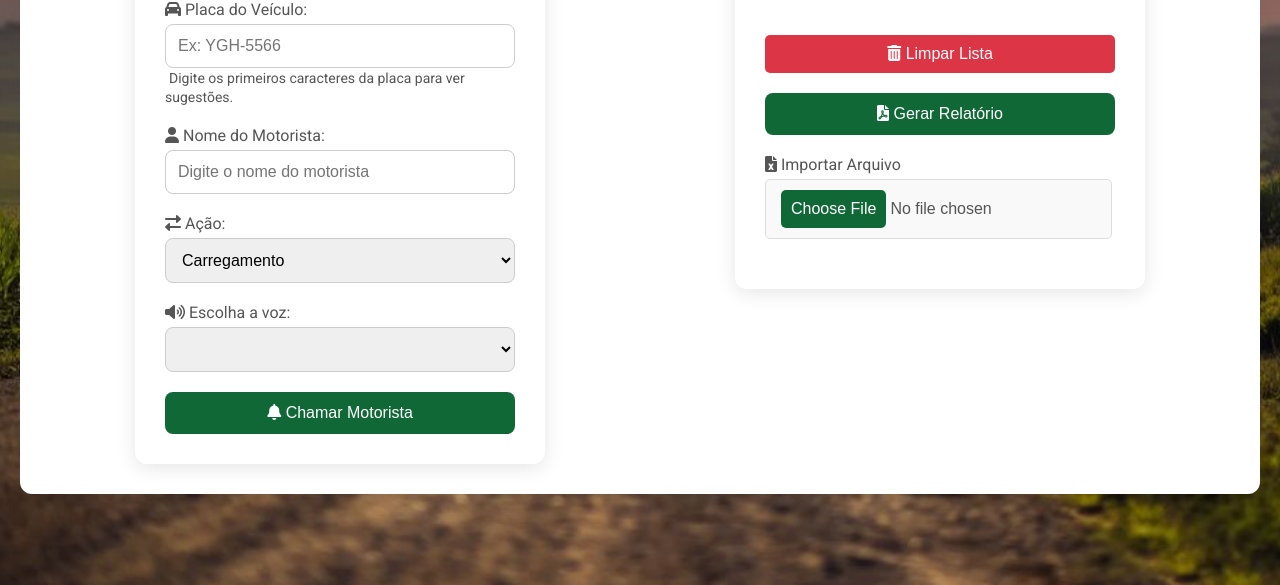
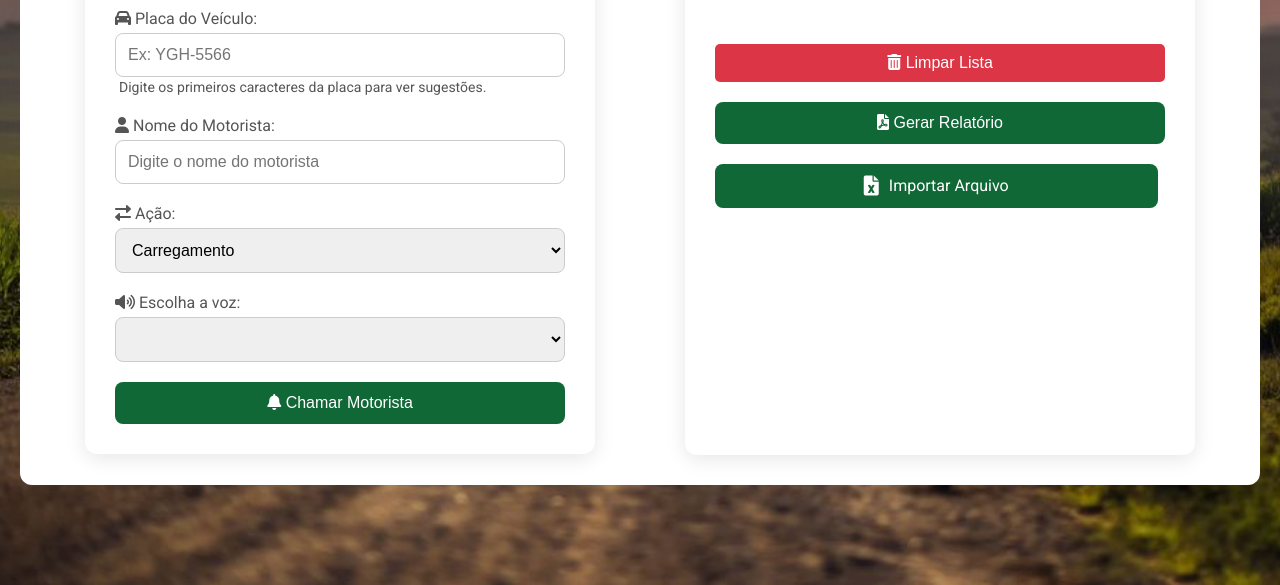
Before and after one commit to brusiqueira9/chamada_motorista, a plain HTML site: page index.html in a window 1280 px wide. Shown: the part 215-800 px from the top of the page. Drawn offline with nearby package versions, Linux system fonts and the light colour scheme.

Commit message:
Update styles.css
Ajuste estilo botões e containers

```diff
--- a/styles.css
+++ b/styles.css
@@ -48,12 +48,23 @@ body {
     text-align: center; /* Centraliza o texto */
 }
 
-.container, .list-container {
+.container {
     background-color: #ffffff;
     padding: 30px;
     border-radius: 12px;
     box-shadow: 0 4px 20px rgba(0, 0, 0, 0.1);
-    width: 350px;
+    width: 450px;
+    margin: 10px;
+    transition: transform 0.2s;
+}
+
+.list-container {
+    background-color: #ffffff;
+    padding: 30px;
+    border-radius: 12px;
+    box-shadow: 0 4px 20px rgba(0, 0, 0, 0.1);
+    width: 450px;
+    height: 480px;
     margin: 10px;
     transition: transform 0.2s;
 }
@@ -275,42 +286,60 @@ button:hover {
 
 .form-group {
     margin-bottom: 20px; /* Espaçamento inferior */
-    margin-top: 20px;
+
 }
 
 
+.upload-button {
+    display: flex;
+    align-items: center;
+    background-color: #116837;
+    color: white;
+    padding: 12px 12px;
+    border: none;
+    border-radius: 8px;
+    cursor: pointer;
+    font-size: 16px;
+    transition: background-color 0.3s, transform 0.2s;
+    width: 93%;
+    margin-top: 20px;
+    justify-content: center; /* Centraliza o conteúdo no botão */
+}
+
+.upload-button:hover {
+    background-color: #218838;
+    transform: translateY(-2px); /* Efeito de elevação ao passar o mouse */
+}
+
+.upload-icon {
+    font-size: 20px;
+    margin-right: 10px; /* Espaço entre o ícone e o texto */
+    color: white; /* Cor do ícone Excel */
+}
 
 input[type="file"] {
-    display: block; /* Coloca o input em uma nova linha */
-    width: 90%; /* Ocupa 100% da largura do contêiner */
-    padding: 10px 15px; /* Espaçamento interno */
-    margin-top: 5px; /* Espaço acima do input */
-    border: 1px solid #ddd; /* Borda cinza clara */
-    border-radius: 5px; /* Bordas arredondadas */
-    background-color: #f9f9f9; /* Cor de fundo clara */
-    font-size: 16px; /* Tamanho da fonte */
-    color: #555; /* Cor do texto */
-    transition: border-color 0.3s, background-color 0.3s; /* Transições suaves */
-    cursor: pointer; /* Cursor de mão */
+    display: none; /* Esconde o input real */
 }
 
-input[type="file"]:focus {
-    border-color: #4CAF50; /* Cor da borda ao focar */
-    background-color: #f0fff0; /* Cor de fundo ao focar */
-    outline: none; /* Remove o contorno padrão */
+.file-name {
+    font-size: 16px;                  /* Aumentando um pouco o tamanho da fonte */
+    color: #2E7D32;                   /* Cor verde mais escura para visibilidade */
+    font-weight: 600;                 /* Peso de fonte mais pesado para dar destaque */
+    margin-top: 0px;
+                    /* Um pouco mais de espaçamento acima */
+    padding: 1px 5px;               /* Espaçamento interno para dar destaque */
+    background-color: #E8F5E9;        /* Fundo verde claro para realçar o nome do arquivo */
+    border: 1px solid #C8E6C9;        /* Borda suave para envolver o texto */
+    border-radius: 6px;               /* Bordas arredondadas */
+    box-shadow: 0 2px 5px rgba(0, 0, 0, 0.1); /* Sombra leve para dar um efeito de elevação */
+    display: inline-block;            /* Mantém o tamanho do texto sem ocupar a linha inteira */
+    font-family: 'Segoe UI', Tahoma, Geneva, Verdana, sans-serif; /* Fonte moderna */
+    opacity: 0;                       /* Inicialmente invisível para a animação */
+    transition: opacity 0.5s ease-in-out, transform 0.3s ease-in-out; /* Animação suave */
+    transform: translateY(-10px);     /* Deslocamento inicial para o efeito de deslizamento */
 }
 
-input[type="file"]::file-selector-button {
-    background-color: #116837; /* Cor de fundo do botão */
-    color: white; /* Cor do texto do botão */
-    padding: 10px 10px; /* Espaçamento interno do botão */
-    border: none; /* Remove borda padrão */
-    border-radius: 5px; /* Bordas arredondadas */
-    cursor: pointer; /* Cursor de mão */
-    transition: background-color 0.3s; /* Transição suave */
-    font-weight: 500; /* Peso da fonte */
+.file-name.visible {
+    opacity: 1;                       /* Torna o elemento visível */
+    transform: translateY(0);         /* Efeito de deslizamento para a posição original */
 }
-
-input[type="file"]::file-selector-button:hover {
-    background-color: #218838; /* Cor do botão ao passar o mouse */
-}
```
